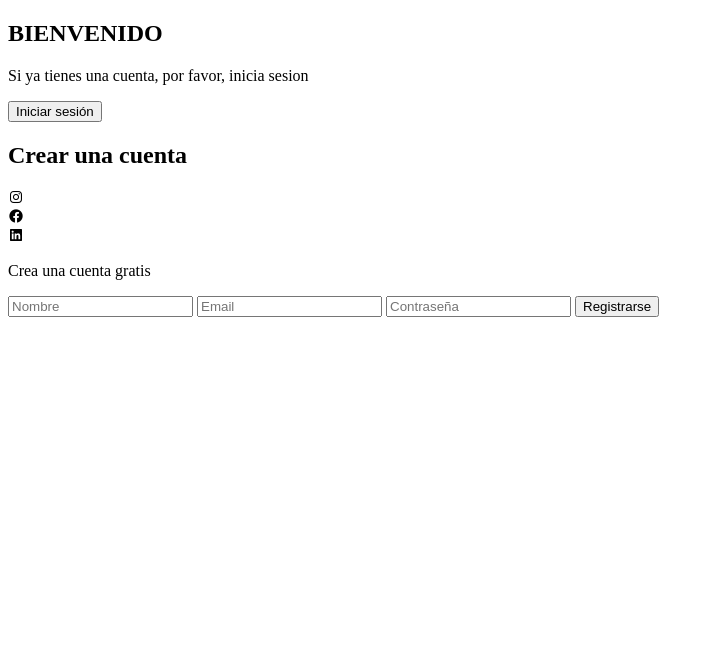
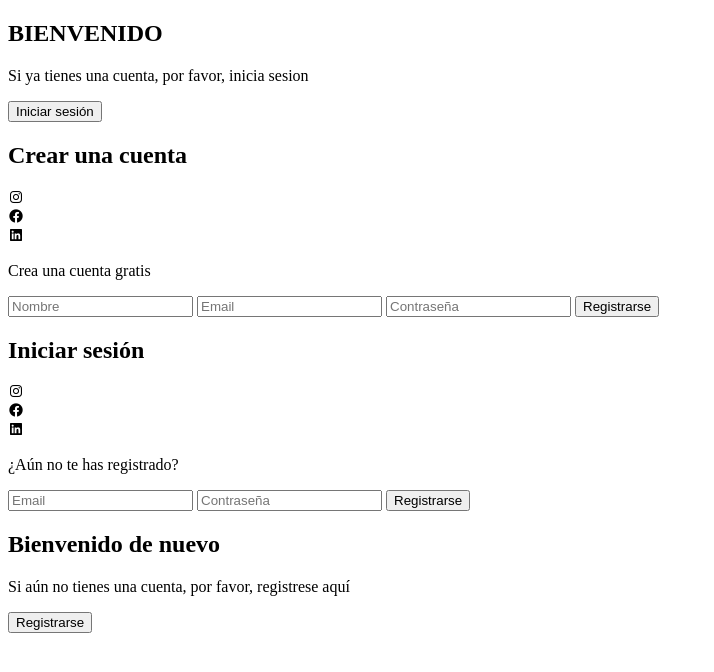
Before and after one commit to PROGRAMXF/Inicio-de-sesi-n-y-registro, a plain HTML site: page index.html in a window 1280 px wide. Shown: the whole page, without its empty margins (0-714 px from the left). Drawn offline with nearby package versions, Linux system fonts and the light colour scheme.

Commit message:
creando segundo formulario

```diff
--- a/index.html
+++ b/index.html
@@ -37,8 +37,35 @@
             <input type="button" value="Registrarse">
         </form>
     </div>
+    <div class="container-ingreso">
 
+        <form class="formulario">
+            <h2 class="crear-cuenta">Iniciar sesión</h2>
+            <div class="iconos">
+                <div class="border-icon">
+                    <i class='bx bxl-instagram'></i>
+                </div>
+                <div class="border-icon">
+                    <i class='bx bxl-facebook-circle'></i>
+                </div>
+                <div class="border-icon">
+                    <i class='bx bxl-linkedin-square'></i>
+                </div>
+            </div>
+            <p class="cuenta gratis">¿Aún no te has registrado?</p>
+            <input type="text" placeholder="Email">
+            <input type="current-password" placeholder="Contraseña">
+            <input type="button" value="Registrarse">
+        </form>
 
+        <div class="bienvenido">
+            <div class="mensaje">
+                <h2>Bienvenido de nuevo</h2>
+                <P>Si aún no tienes una cuenta, por favor, registrese aquí</P>
+                <button class="boton-inicio-sesion">Registrarse</button>
+            </div>
+        </div>
+    </div>
 
     <script src="codigo.js"></script>
 </body>
```
